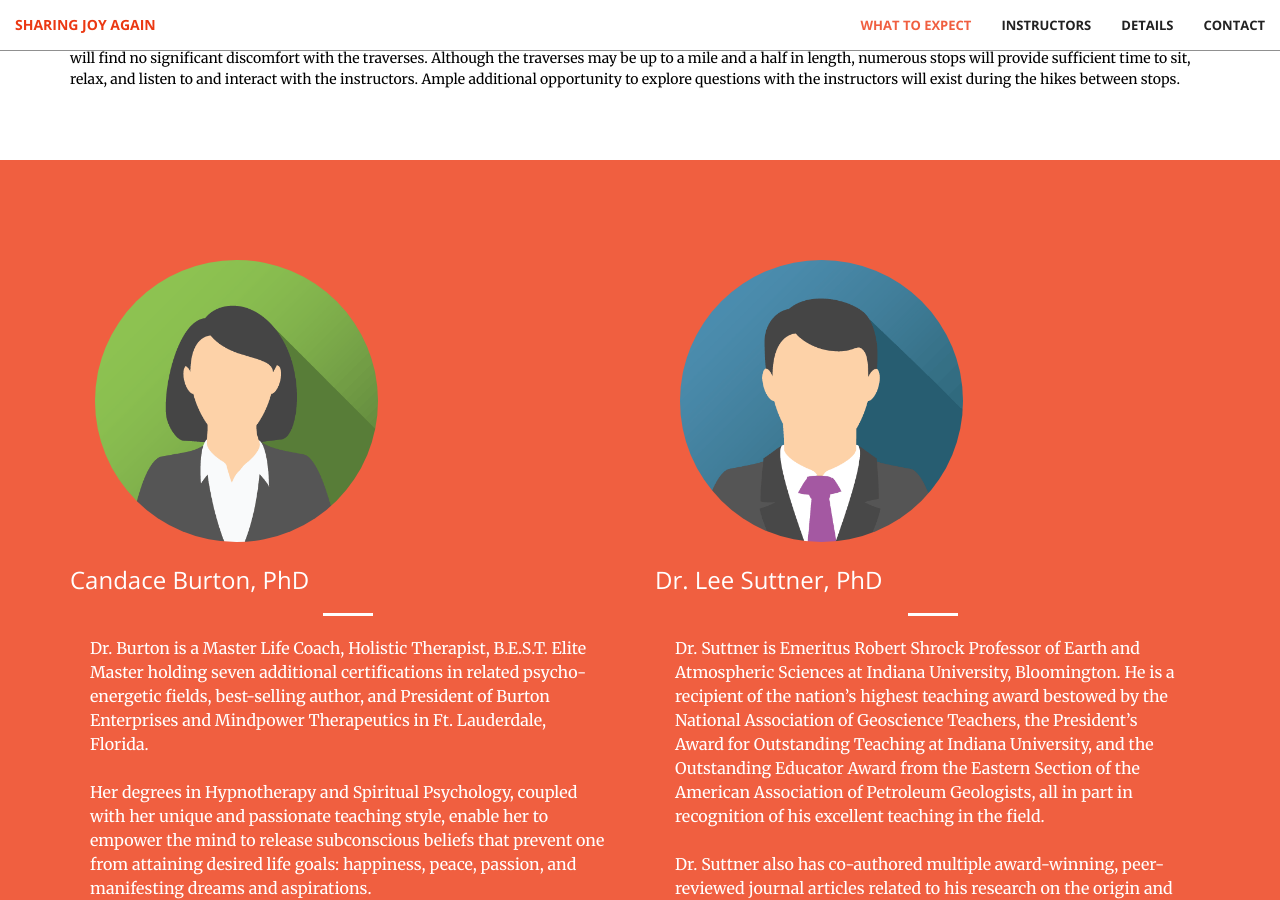
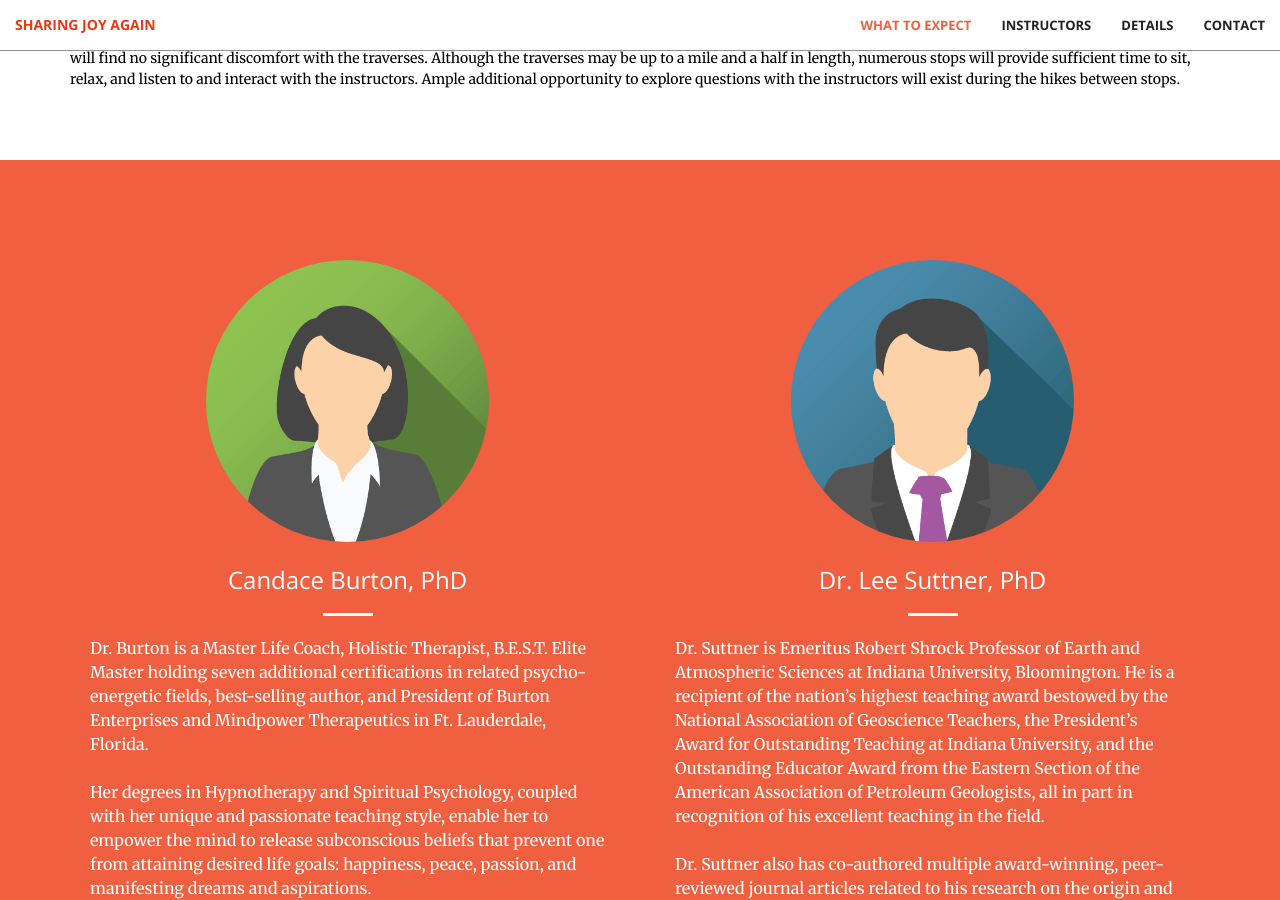
Before and after one commit to mattjohnsonco/joy, a Jekyll site: the page built from index.html, in a window 1280 px wide and 900 px high, scrolled down 1918 px. Built offline with Jekyll 4.4.1, drawn with Linux system fonts in a browser that asks for light colours.

Commit message:
Update instructors.html

```diff
--- a/_includes/instructors.html
+++ b/_includes/instructors.html
@@ -1,5 +1,5 @@
 <section class="bg-primary" id="instructors">
-    <div class="container text center">
+    <div class="container text-center">
         <div class="row">
             <div class="col-lg-6">
                 <img class="instructors" src="img/img_avatar2.png" alt="Avatar">
```
